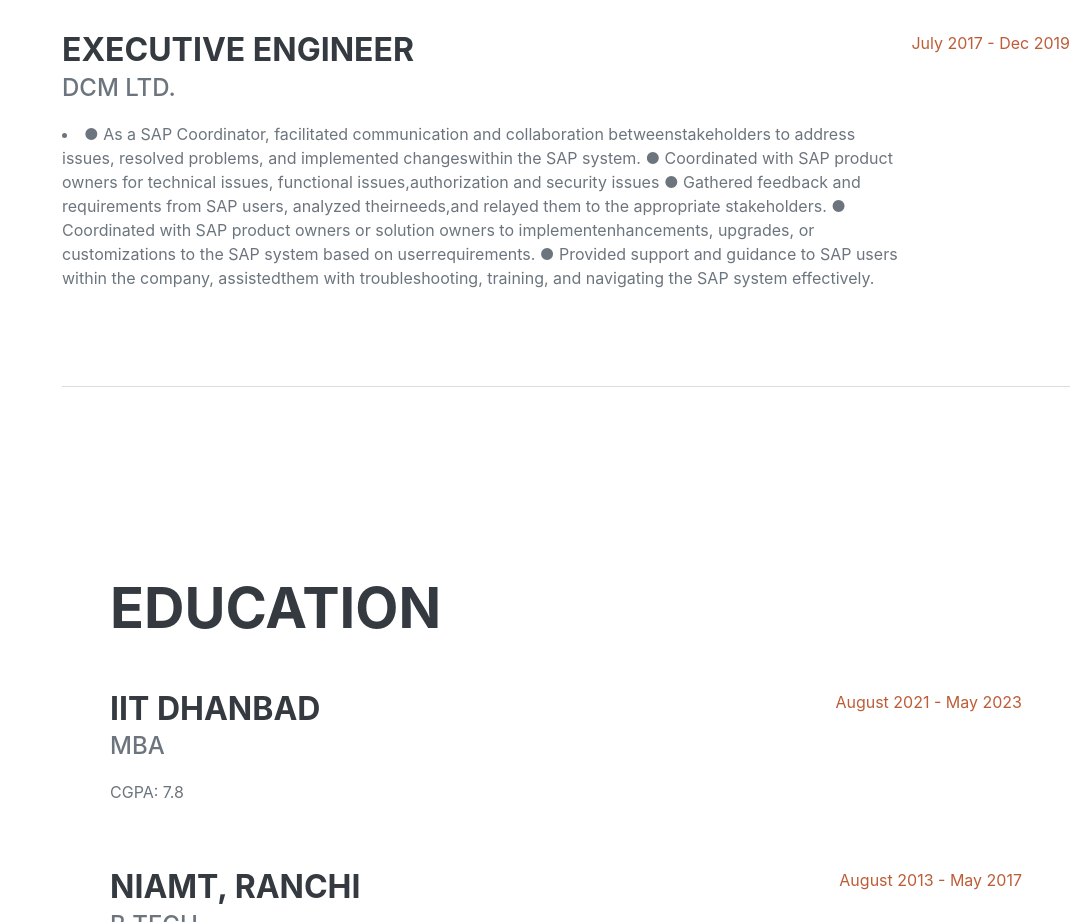
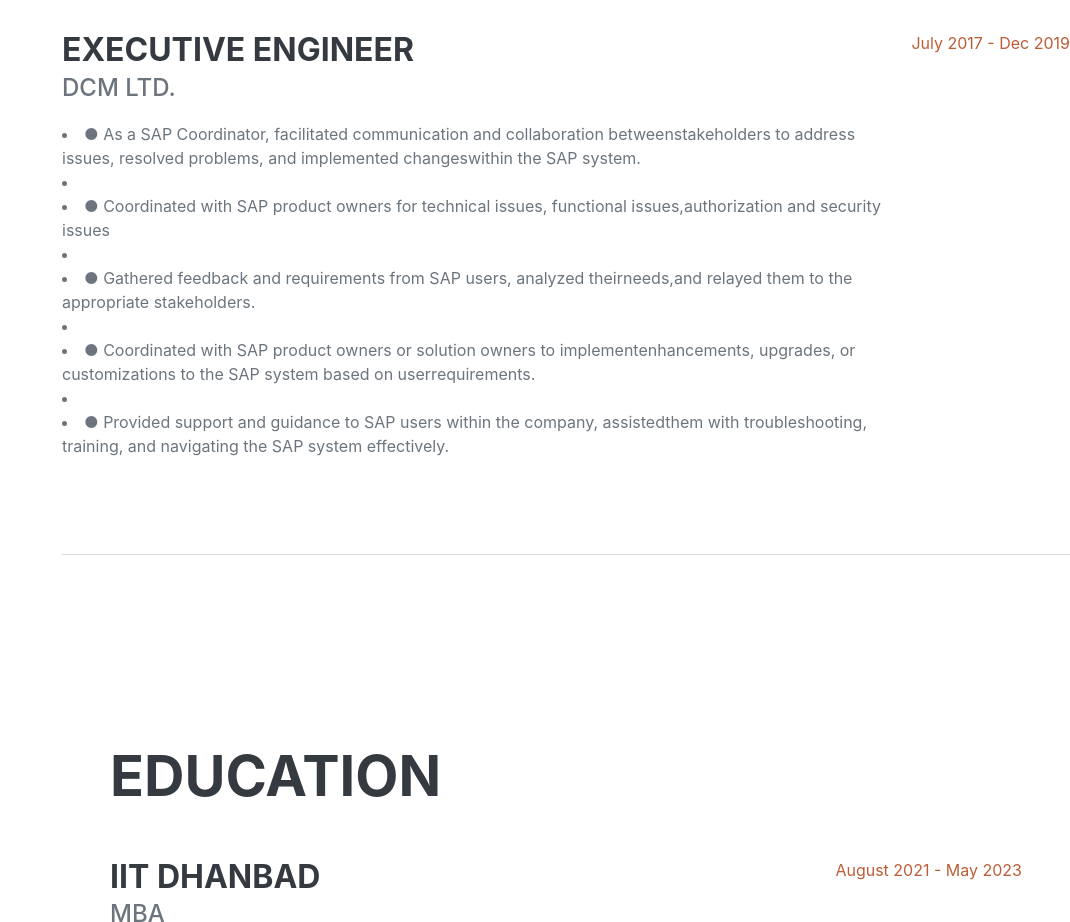
Before and after one commit to Geetanjali291/Geetanjali291.github.io, a plain HTML site: page index.html in a window 1280 px wide. Shown: the part 1920-2842 px from the top of the page, without its empty margins (210-1280 px from the left). Drawn offline with nearby package versions, Linux system fonts and the light colour scheme; a web font is replaced by a local one.

Commit message:
Update index.html

```diff
--- a/index.html
+++ b/index.html
@@ -85,11 +85,11 @@
                         <div class="flex-grow-1">
                             <h3 class="mb-0">Executive Engineer</h3>
                             <div class="subheading mb-3">DCM ltd.</div>
-                            <li>● As a SAP Coordinator, facilitated communication and collaboration betweenstakeholders to address issues, resolved problems, and implemented changeswithin the SAP system.
-● Coordinated with SAP product owners for technical issues, functional issues,authorization and security issues
-● Gathered feedback and requirements from SAP users, analyzed theirneeds,and relayed them to the appropriate stakeholders.
-● Coordinated with SAP product owners or solution owners to implementenhancements, upgrades, or customizations to the SAP system based on userrequirements.
-● Provided support and guidance to SAP users within the company, assistedthem with troubleshooting, training, and navigating the SAP system effectively.</li>
+                            <li>● As a SAP Coordinator, facilitated communication and collaboration betweenstakeholders to address issues, resolved problems, and implemented changeswithin the SAP system.<li>
+<li>● Coordinated with SAP product owners for technical issues, functional issues,authorization and security issues<li>
+<li>● Gathered feedback and requirements from SAP users, analyzed theirneeds,and relayed them to the appropriate stakeholders.<li>
+<li>● Coordinated with SAP product owners or solution owners to implementenhancements, upgrades, or customizations to the SAP system based on userrequirements.<li>
+<li>● Provided support and guidance to SAP users within the company, assistedthem with troubleshooting, training, and navigating the SAP system effectively.</li>
                         </div>
                         <div class="flex-shrink-0"><span class="text-primary">July 2017 - Dec 2019</span></div>
                     </div>
```
